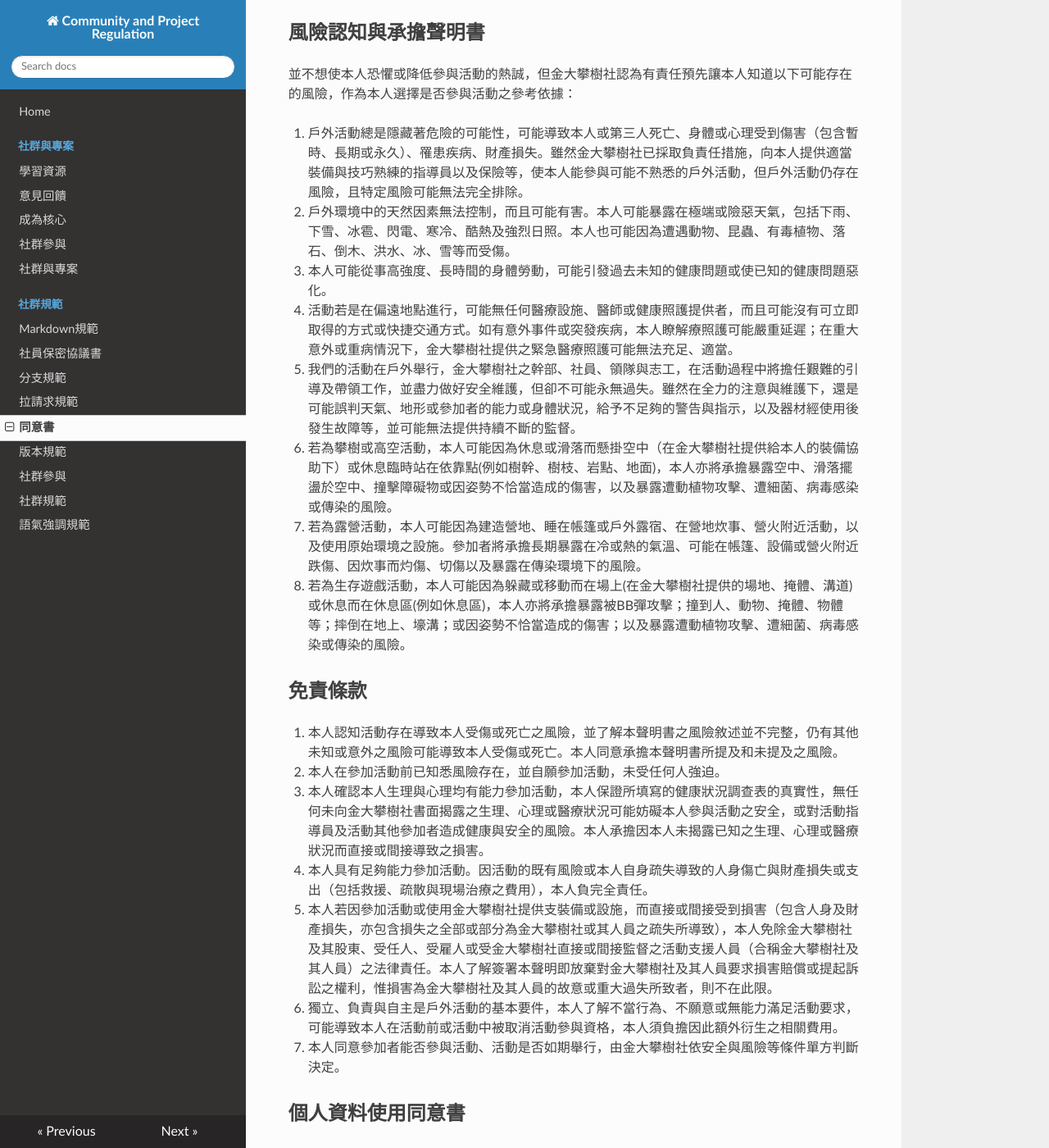
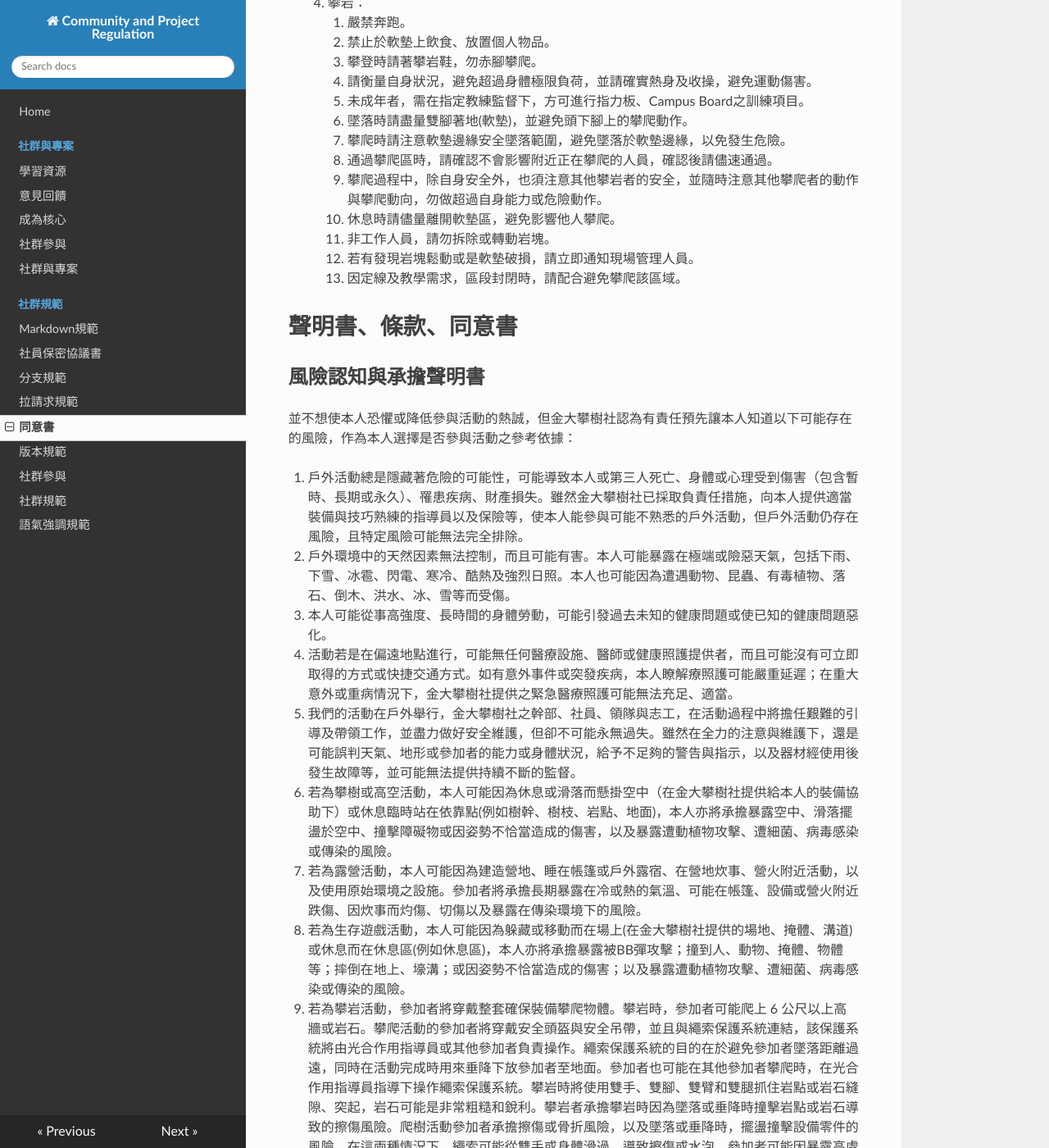
Before and after one commit to NQU-Agile-Tree-Climbing-Club/community-regulation, an MkDocs documentation site: the page built from docs/社群規範/活動同意書.md, in a window 1280 px wide and 1400 px high, scrolled down 2352 px. Shown: the whole window at 82% size. Built offline with MkDocs 1.6.1, drawn with Linux system fonts in a browser that asks for light colours; nearby versions of some CDN libraries; some of the changed text lies outside the part shown.

Commit message:
此提交將加入攀岩相關同意書
修改項目:

模組:

議題

```diff
--- a/docs/社群規範/活動同意書.md
+++ b/docs/社群規範/活動同意書.md
@@ -15,10 +15,12 @@
 2. 精神狀況須適合活動，沒有精神狀態不佳、沒有情緒不穩定、沒有酗酒宿醉之情形。
 3. 活動前或活動進行中若有身心不舒服之情況，應立即向教練反應，並配合教練指示處理。
 5. 應使用安全且符合個人身材的器材，器材如有損壞或故障，應立即告知教練並配合更換。
+1. 禁止抽煙、吸毒、喝酒、賭博、嚼檳榔等違法事情。
 6. 應仔細聆聽教練解說，並遵守教練指示，以策安全。活動進行中，嚴禁脫下安全確保裝備。以下舉例：
     1. 安全帽、吊帶、鉤環...等
     2. 護目鏡...等
     3. 手套、火鉗...等
+    1. 安全帽、吊帶、鉤環...等
 7. 不得脫離活動團體，以策安全。若因故必須暫時離開活動團體時，務必告知教練。
 8. 妥善保管活動裝備，活動結束後，金大攀樹社將統一收回，若有遺失或損壞，金大攀樹社將依原價索賠。
 9. 不得攜帶違禁品或危險物品。亦不建議攜帶貴重物品，金大攀樹社及其人員不負保管責任。
@@ -68,6 +70,20 @@
         4. 材火需自行收集、生火。
         5. 裝備、場地需要自行收拾與整理，再交還給場地。
         6. 不一定所有場地都適合露營，有些露營場地會需要自行建造。
+    4. 攀岩：
+        1. 嚴禁奔跑。
+        1. 禁止於軟墊上飲食、放置個人物品。
+        1. 攀登時請著攀岩鞋，勿赤腳攀爬。
+        1. 請衡量自身狀況，避免超過身體極限負荷，並請確實熱身及收操，避免運動傷害。
+        1. 未成年者，需在指定教練監督下，方可進行指力板、Campus Board之訓練項目。
+        1. 墜落時請盡量雙腳著地(軟墊)，並避免頭下腳上的攀爬動作。
+        1. 攀爬時請注意軟墊邊緣安全墜落範圍，避免墜落於軟墊邊緣，以免發生危險。
+        1. 通過攀爬區時，請確認不會影響附近正在攀爬的人員，確認後請儘速通過。
+        1. 攀爬過程中，除自身安全外，也須注意其他攀岩者的安全，並隨時注意其他攀爬者的動作與攀爬動向，勿做超過自身能力或危險動作。
+        1. 休息時請儘量離開軟墊區，避免影響他人攀爬。
+        1. 非工作人員，請勿拆除或轉動岩塊。
+        1. 若有發現岩塊鬆動或是軟墊破損，請立即通知現場管理人員。
+        1. 因定線及教學需求，區段封閉時，請配合避免攀爬該區域。
 
 # 聲明書、條款、同意書
 ## 風險認知與承擔聲明書
@@ -81,6 +97,7 @@
 5. 若為攀樹或高空活動，本人可能因為休息或滑落而懸掛空中（在金大攀樹社提供給本人的裝備協助下）或休息臨時站在依靠點(例如樹幹、樹枝、岩點、地面)，本人亦將承擔暴露空中、滑落擺盪於空中、撞擊障礙物或因姿勢不恰當造成的傷害，以及暴露遭動植物攻擊、遭細菌、病毒感染或傳染的風險。
 5. 若為露營活動，本人可能因為建造營地、睡在帳篷或戶外露宿、在營地炊事、營火附近活動，以及使用原始環境之設施。參加者將承擔長期暴露在冷或熱的氣溫、可能在帳篷、設備或營火附近跌傷、因炊事而灼傷、切傷以及暴露在傳染環境下的風險。
 6. 若為生存遊戲活動，本人可能因為躲藏或移動而在場上(在金大攀樹社提供的場地、掩體、溝道)或休息而在休息區(例如休息區)，本人亦將承擔暴露被BB彈攻擊；撞到人、動物、掩體、物體等；摔倒在地上、壕溝；或因姿勢不恰當造成的傷害；以及暴露遭動植物攻擊、遭細菌、病毒感染或傳染的風險。
+1. 若為攀岩活動，參加者將穿戴整套確保裝備攀爬物體。攀岩時，參加者可能爬上 6 公尺以上高牆或岩石。攀爬活動的參加者將穿戴安全頭盔與安全吊帶，並且與繩索保護系統連結，該保護系統將由光合作用指導員或其他參加者負責操作。繩索保護系統的目的在於避免參加者墜落距離過遠，同時在活動完成時用來垂降下放參加者至地面。參加者也可能在其他參加者攀爬時，在光合作用指導員指導下操作繩索保護系統。攀岩時將使用雙手、雙腳、雙臂和雙腿抓住岩點或岩石縫隙、突起，岩石可能是非常粗糙和銳利。攀岩者承擔攀岩時因為墜落或垂降時撞擊岩點或岩石導致的擦傷風險。爬樹活動參加者承擔擦傷或骨折風險，以及墜落或垂降時，擺盪撞擊設備零件的風險。在這兩種情況下，繩索可能從雙手或身體滑過，導致擦傷或水泡。參加者可能因暴露高處或恐懼墜落而發生暈眩或其他心理傷害。在活動進行時，可能有物體掉落砸傷參加者。在極端情況下，繩索保護系統可能因落石受損或其他原因故障。儘管光合作用致力依循業界公認準則操作系統，但參加者仍可能跌落地面。
 
 ## 免責條款
 
@@ -112,6 +129,7 @@
 金大攀樹社於活動中將拍攝或錄影，並上傳至網路平台提供下載，該網路平台路徑提供予同一次活動參與者，金大攀樹社就拍攝或錄影之作品有著作權並且取得本人肖像權，金大攀樹社可將該作品供開放專案(敏捷攀樹手冊等)、非開放專案(企劃書、計劃書、教案等)、推廣、宣傳、行銷、廣告目的使用。
 
 ## 是否同意上述內容
+
 - [ ] 是，已詳閱並同意
 - [ ] 否，並拒絕參加
 
```
